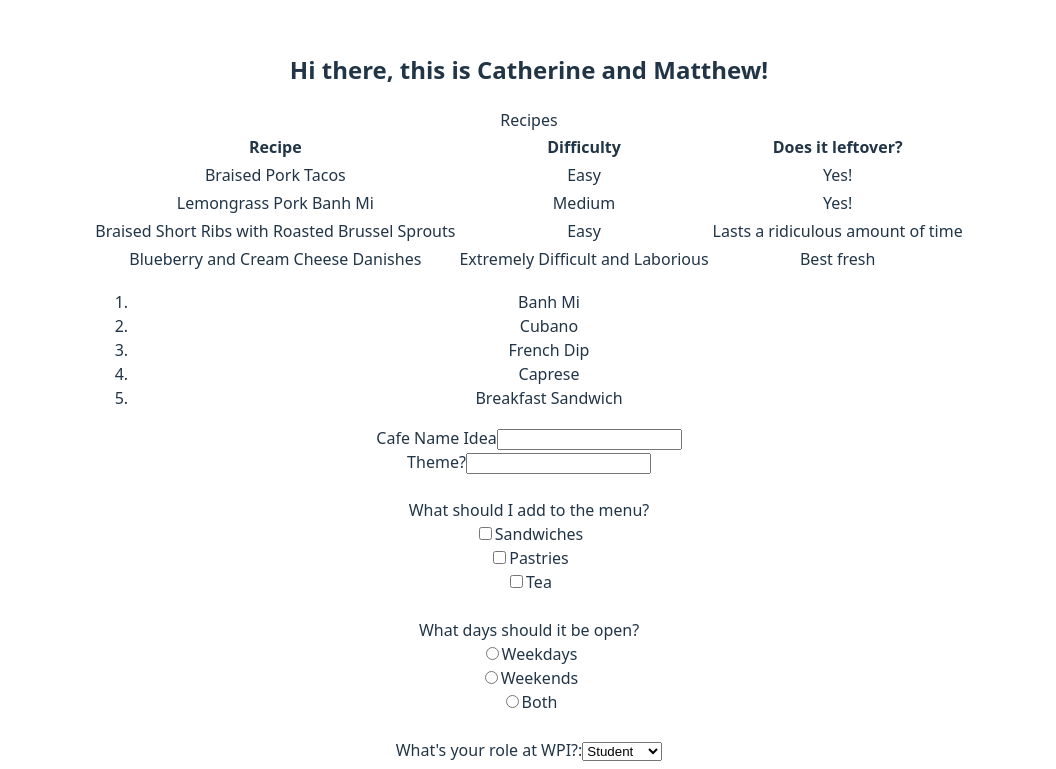
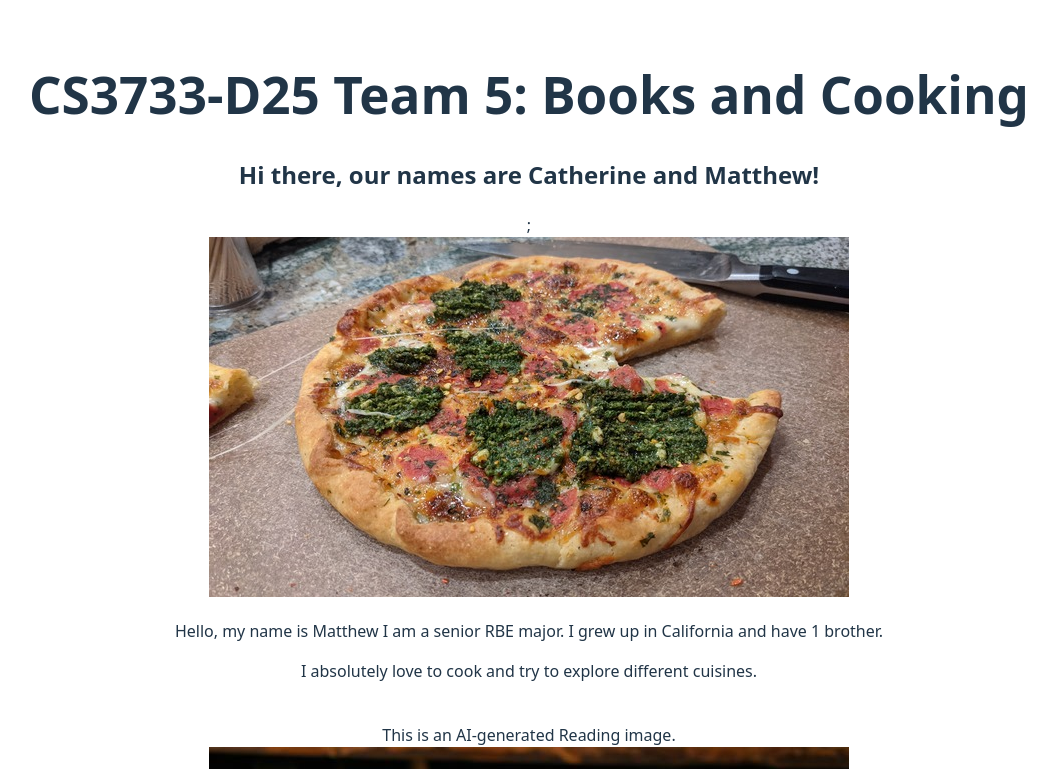
Before and after one commit to cs3733-d25/assignment2bv2-cfoley381, a React (Vite) app: page / in a window 1280 px wide. Shown: the top 769 px of the page, without its empty margins (111-1167 px from the left). Built offline with nearby package versions, Linux system fonts and the light colour scheme.

Commit message:
Added everything to app.tsx. Needs a polish with a css. list needs to have separate css

```diff
--- a/src/App.tsx
+++ b/src/App.tsx
@@ -3,8 +3,10 @@ import { StrictMode } from 'react'
 import { createRoot } from 'react-dom/client'
 
 import {Props} from "./props.ts";
+import {Title} from "./title.tsx"
 import {Intro} from './intro.tsx'
 import {Hobby1} from "./hobby1.tsx"
+import {Hobby2} from "./hobby2.tsx"
 
 export default function App() {
 
@@ -15,8 +17,10 @@ export default function App() {
 
     return (
         <>
-        <Intro names={newNames} />
+            <Title />
+            <Intro names={newNames} />
             <Hobby1 />
+            <Hobby2 />
         </>
     );
 }
--- a/src/form2.tsx
+++ b/src/form2.tsx
@@ -1,4 +1,4 @@
-export function Form1(){
+export function Form2(){
     return (
         <form>
             <label htmlFor= "fullname"> Enter your full name:</label>
--- a/src/hobby2.tsx
+++ b/src/hobby2.tsx
@@ -1,22 +1,14 @@
 import {Table2} from './table2.tsx'
 import {List2} from './list2.tsx'
+import {Form2} from './form2.tsx'
 
 export function Hobby2()
 {
     return(
         <body>
-        This is an AI-generated Reading image.
-        <div id="books">
-            <img src="assets/books.png" width = "640" alt = "Book photo" />
-        </div>
-
-        <p>Hello, I am a sophmore CS major. I grew up in MA, I have 3 sisters, and a dog.
-            I went on a foreign exchange program last D-term in Konstanz, Germany.</p>
-
-        <p> My favorite genre is fantasy, although enjoy a wide range of genres.
-            I got into reading in 5th grade, with the Percy Jackson series.</p>
         <Table2/>
         <List2/>
+        <Form2/>
         </body>
     )
 }
--- a/src/intro.tsx
+++ b/src/intro.tsx
@@ -1,9 +1,38 @@
 import {Props} from "./props.ts";
+import books from './assets/books.png'; // Tell webpack this JS file uses this image
+import pizza from './assets/pizza.jpg'; // Tell webpack this JS file uses this image
+
 
 type namesProps = {
     names: Props
 }
 
 export function Intro(props: namesProps) {
-    return <h2>Hi there, this is {props.names.name1} and {props.names.name2}!</h2>;
+    return (
+        <body>
+            <h2>Hi there, our names are {props.names.name1} and {props.names.name2}!</h2>;
+
+            <div id="pizza">
+                <img src={pizza} width = "640" alt = "Pizza photo" />
+            </div>
+
+            <p>Hello, my name is {props.names.name2} I am a senior RBE major. I grew up in California and have 1 brother.</p>
+
+            <p> I absolutely love to cook and try to explore different cuisines.</p>
+
+            <br/>
+
+            This is an AI-generated Reading image.
+            <div id="books">
+                <img src={books} width = "640" alt = "Book photo" />
+            </div>
+
+            <p>Hello, my name is {props.names.name1} I am a sophmore CS major. I grew up in MA, I have 3 sisters, and a dog.
+                I went on a foreign exchange program last D-term in Konstanz, Germany.</p>
+
+            <p> My favorite genre is fantasy, although enjoy a wide range of genres.
+                I got into reading in 5th grade, with the Percy Jackson series.</p>
+        </body>
+
+    )
 }
--- a/src/list1.tsx
+++ b/src/list1.tsx
@@ -1,4 +1,4 @@
-import "list.css"
+import './list.css';
 
 export function List1(){
     return(
--- a/src/list2.tsx
+++ b/src/list2.tsx
@@ -1,4 +1,4 @@
-import "../../../mathew-hobby/src/list.css"
+import './list.css';
 
 export function List2(){
     return(
--- a/src/title.tsx
+++ b/src/title.tsx
@@ -1,4 +1,4 @@
-export default function title() {
+export function Title() {
     return (
         <div className={"title"}>
             <h1>CS3733-D25 Team 5: Books and Cooking</h1>
```
Also changed, not shown: src/assets/pizza.jpg (added).
